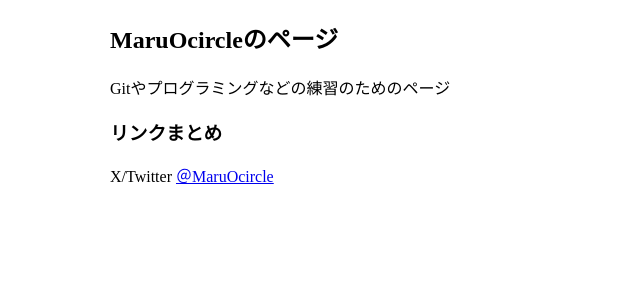
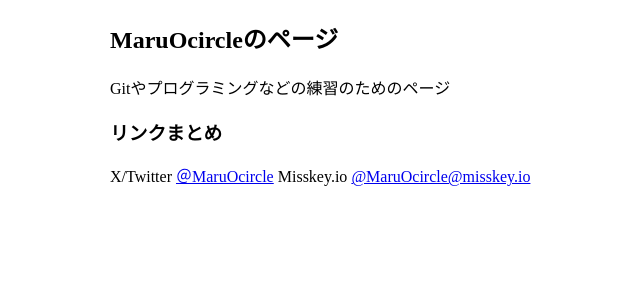
Before and after one commit to MaruOcircle/MaruOcircle.github.io, a Jekyll site: the page built from index.md, in a window 1280 px wide. Shown: the top 300 px of the page, without its empty margins (50-690 px from the left). Built offline with Jekyll 4.4.1, drawn with Linux system fonts in a browser that asks for light colours.

Commit message:
Update index.md

```diff
--- a/index.md
+++ b/index.md
@@ -7,5 +7,5 @@ title: トップ
 Gitやプログラミングなどの練習のためのページ
 
 ### リンクまとめ
-X/Twitter
-  [＠MaruOcircle](https://x.com/MaruOcircle)
+X/Twitter [＠MaruOcircle](https://x.com/MaruOcircle)
+Misskey.io [@MaruOcircle@misskey.io](https://misskey.io/@MaruOcircle)
```
